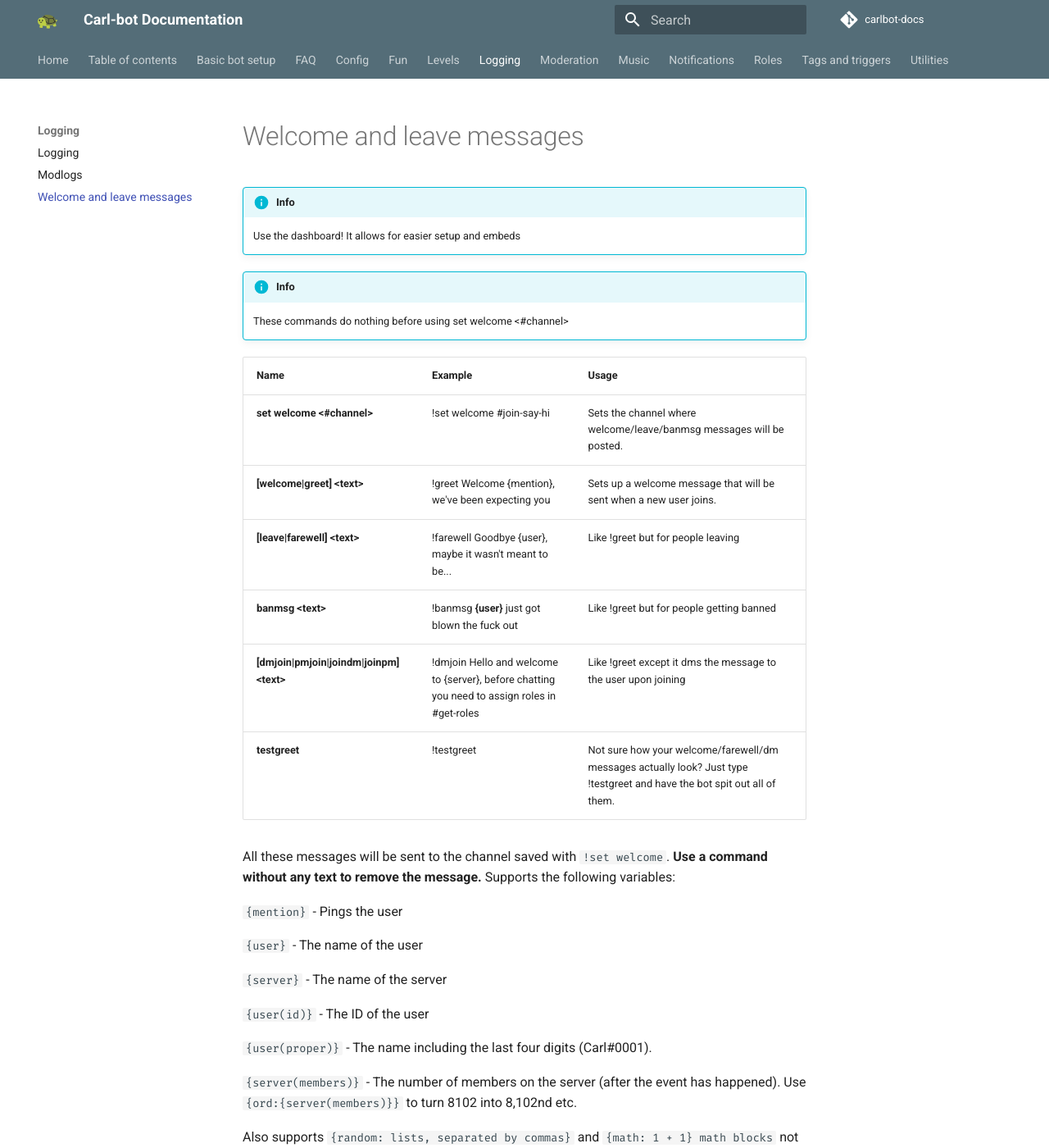
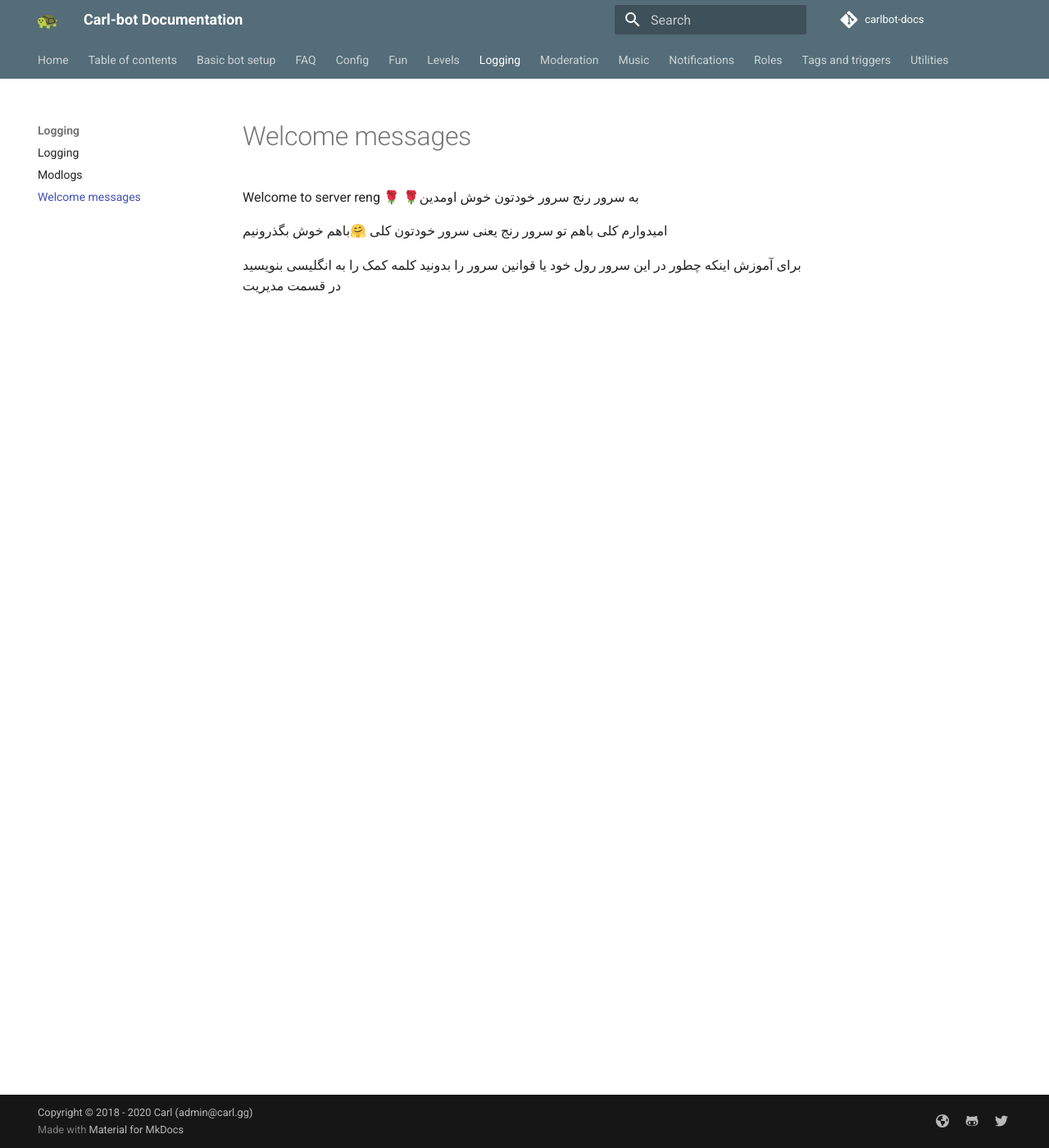
Before and after one commit to botlabs-gg/carlbot-docs, an MkDocs documentation site: the page built from docs/logging/welcome-messages.md, in a window 1280 px wide and 1400 px high. Shown: the whole window at 82% size. Built offline with MkDocs 1.6.1 and Material for MkDocs 9.7.7, drawn with Linux system fonts in a browser that asks for light colours; comment, search, counter and statistics services are not loaded; some of the changed text lies outside the part shown.

Commit message:
Welcome to server_masage.rg

```diff
--- a/docs/logging/welcome-messages.md
+++ b/docs/logging/welcome-messages.md
@@ -1,32 +1,6 @@
-# Welcome and leave messages
+Welcome to server reng 🌹 🌹به سرور رنج سرور خودتون خوش اومدین
 
-!!! info
-    Use the dashboard! It allows for easier setup and embeds
+امیدوارم کلی باهم تو سرور رنج یعنی سرور خودتون کلی 🤗باهم خوش بگذرونیم
 
-!!! info
-    These commands do nothing before using set welcome &lt;\#channel&gt;
-
-| Name | Example | Usage |
-| :--- | :--- | :--- |
-| **set welcome &lt;\#channel&gt;** | !set welcome \#join-say-hi | Sets the channel where welcome/leave/banmsg messages will be posted. |
-| **\[welcome\|greet\] &lt;text&gt;** | !greet Welcome {mention}, we've been expecting you | Sets up a welcome message that will be sent when a new user joins. |
-| **\[leave\|farewell\] &lt;text&gt;** | !farewell Goodbye {user}, maybe it wasn't meant to be... | Like !greet but for people leaving |
-| **banmsg &lt;text&gt;** | !banmsg **{user}** just got blown the fuck out | Like !greet but for people getting banned |
-| **\[dmjoin\|pmjoin\|joindm\|joinpm\] &lt;text&gt;** | !dmjoin Hello and welcome to {server}, before chatting you need to assign roles in \#get-roles | Like !greet except it dms the message to the user upon joining |
-| **testgreet** | !testgreet | Not sure how your welcome/farewell/dm messages actually look? Just type !testgreet and have the bot spit out all of them. |
-
-All these messages will be sent to the channel saved with `!set welcome`. **Use a command without any text to remove the message.** Supports the following variables:
-
-`{mention}` - Pings the user
-
-`{user}` - The name of the user
-
-`{server}` - The name of the server
-
-`{user(id)}` - The ID of the user
-
-`{user(proper)}` - The name including the last four digits \(Carl\#0001\).
-
-`{server(members)}` - The number of members on the server \(after the event has happened\). Use `{ord:{server(members)}}` to turn 8102 into 8,102nd etc.
-
-Also supports `{random: lists, separated by commas}` and `{math: 1 + 1} math blocks` not sure when you'd ever want a math block but random lists are pretty useful.
+برای آموزش اینکه چطور در این سرور رول خود یا قوانین
+سرور را بدونید کلمه کمک را به انگلیسی بنویسید در قسمت مدیریت
```
